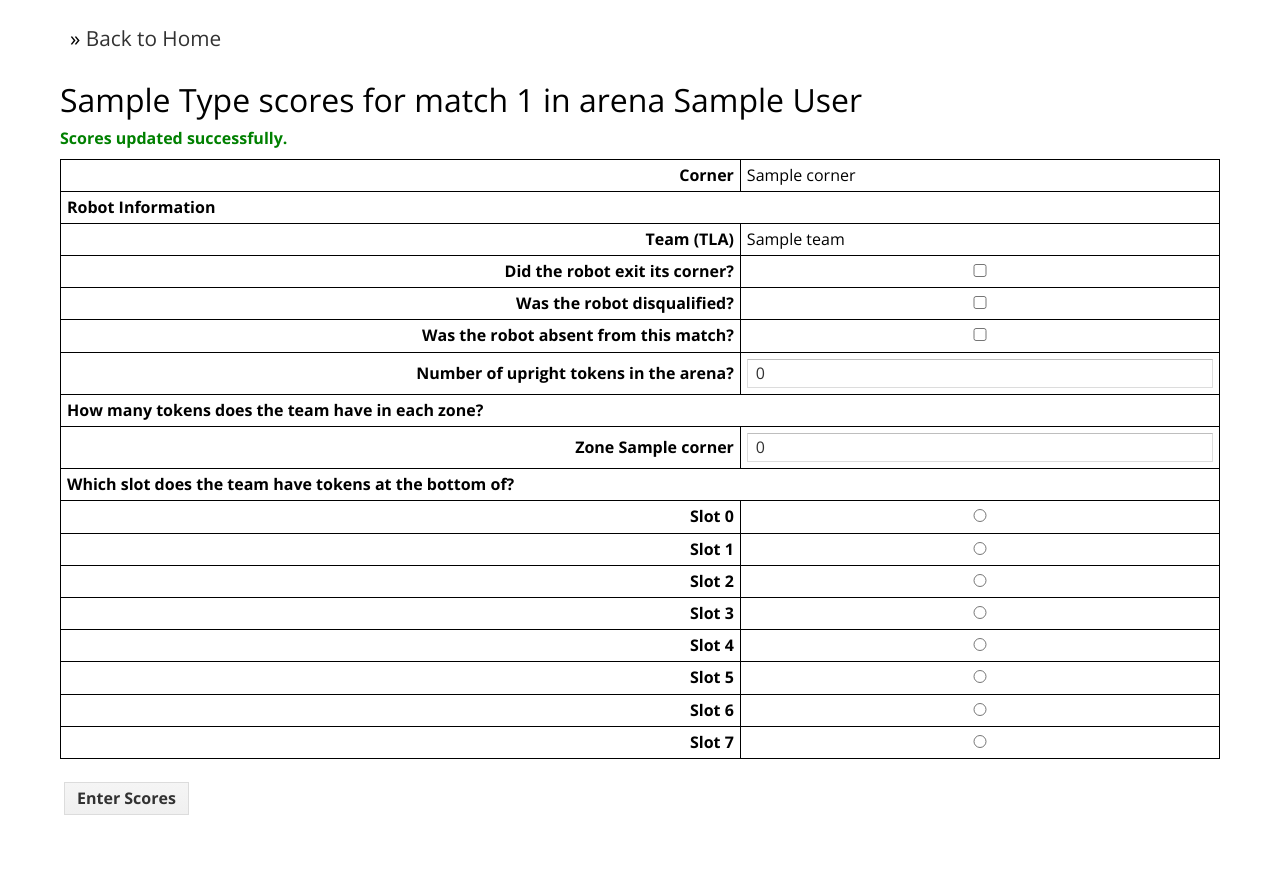
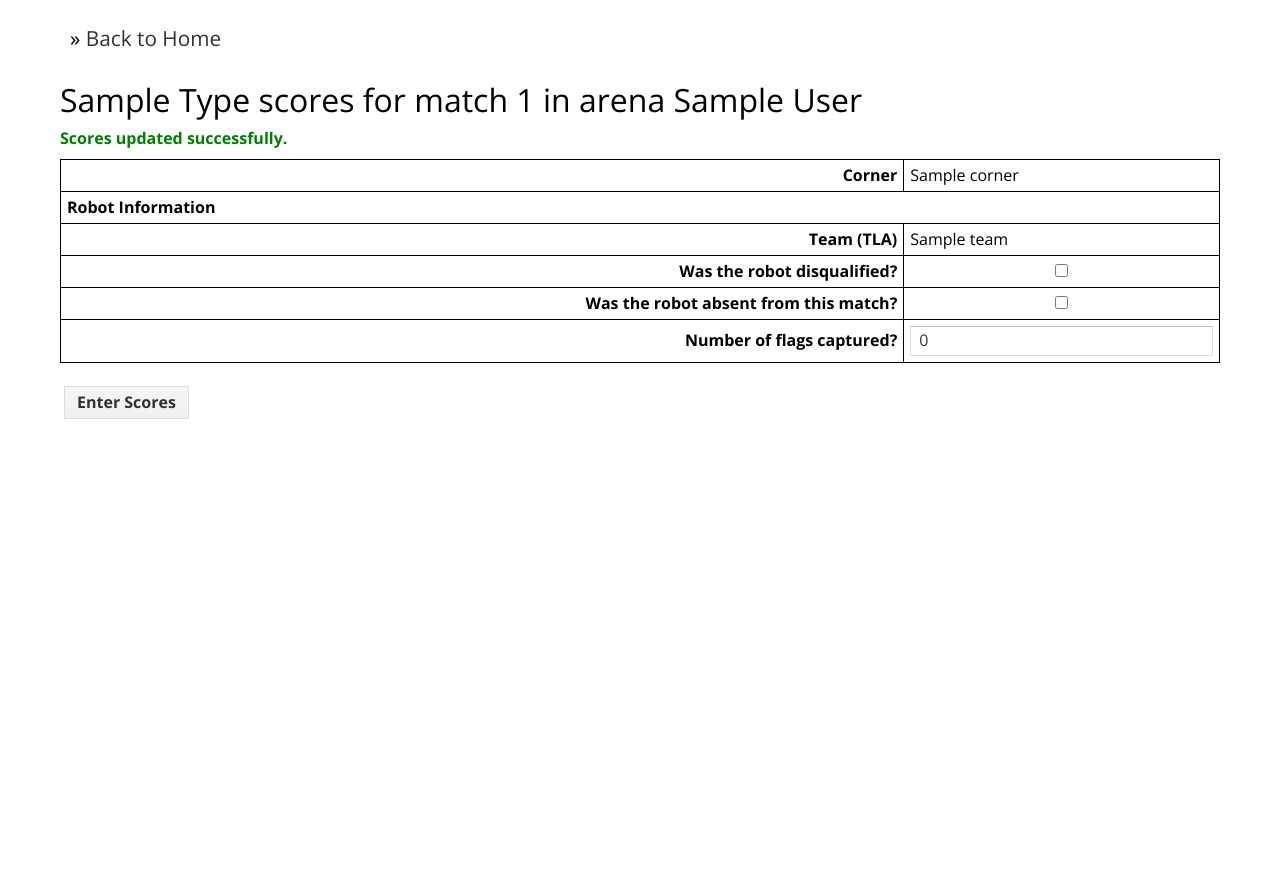
Before and after one commit to srobo-legacy/comp-srcomp-scorer, a Flask app: template sr/comp/scorer/templates/update.html in a window 1280 px wide. Shown: the part 192-1071 px from the top of the page. After the commit the page ends 611 px from the top, so only its background shows below. Run offline with Flask 2, Linux system fonts and the light colour scheme; the template is opened without the code that fills it: most values are stand-ins (such as "Sample title", 1, 10 or a date in 2020).

Commit message:
Update for CTF
This is in line with the compstate-sr2015 repo's score format as
discussed in #2700.

```diff
--- a/sr/comp/scorer/templates/update.html
+++ b/sr/comp/scorer/templates/update.html
@@ -42,18 +42,6 @@
             </tr>
 
             <tr>
-                <th>Did the robot exit its corner?</th>
-                {% for corner in corners %}
-                    <td>
-                        {% if match["teams"][corner] is not none %}
-                            <input type="checkbox" name="robot_moved_{{ corner }}"
-                                   value="on" {{ "checked" if request.form.get("robot_moved_{}".format(corner), False) else "" }} />
-                        {% endif %}
-                    </td>
-                {% endfor %}
-            </tr>
-
-            <tr>
                 <th>Was the robot disqualified?</th>
                 {% for corner in corners %}
                     <td>
@@ -78,53 +66,17 @@
             </tr>
 
             <tr>
-                <th>Number of upright tokens in the arena?</th>
+                <th>Number of flags captured?</th>
                 {% for corner in corners %}
                     <td>
                         {% if match["teams"][corner] is not none %}
-                            <input type="number" name="upright_tokens_{{ corner }}"
-                                value="{{ request.form.get("upright_tokens_{}".format(corner), 0) }}"
-                                required min="0" max="100" />
+                            <input type="number" name="flags_{{ corner }}"
+                                value="{{ request.form.get("flags_{}".format(corner), 0) }}"
+                                required min="0" max="5" />
                         {% endif %}
                     </td>
                 {% endfor %}
             </tr>
-
-            <tr>
-                <th colspan="5">How many tokens does the team have in each zone?</th>
-            </tr>
-
-            {% for j in corners %}
-                <tr>
-                    <th>Zone {{ j }}</th>
-                    {% for i in corners %}
-                        <td>
-                            {% if match["teams"][i] is not none %}
-                                <input type="number" name="zone_tokens_{{ j }}_{{ i }}"
-                                    value="{{ request.form.get("zone_tokens_{}_{}".format(j, i), 0) }}" />
-                            {% endif %}
-                        </td>
-                    {% endfor %}
-                </tr>
-            {% endfor %}
-
-            <tr>
-                <th colspan="5">Which slot does the team have tokens at the bottom of?</th>
-            </tr>
-
-            {% for j in range(8) %}
-                <tr>
-                    <th>Slot {{ j }}</th>
-                    {% for corner in corners %}
-                        <td>
-                            {% if match["teams"][corner] is not none %}
-                                <input type="radio" name="slot_bottoms_{{ j }}"
-                                    value="{{ corner }}" {{ "checked" if int(request.form.get("slot_bottoms_{}".format(j), -1)) == corner else "" }} />
-                            {% endif %}
-                        </td>
-                    {% endfor %}
-                </tr>
-            {% endfor %}
         </table>
 
         <br />
```
Also changed, not shown: sr/comp/scorer/app.py (+10 -21 lines).
